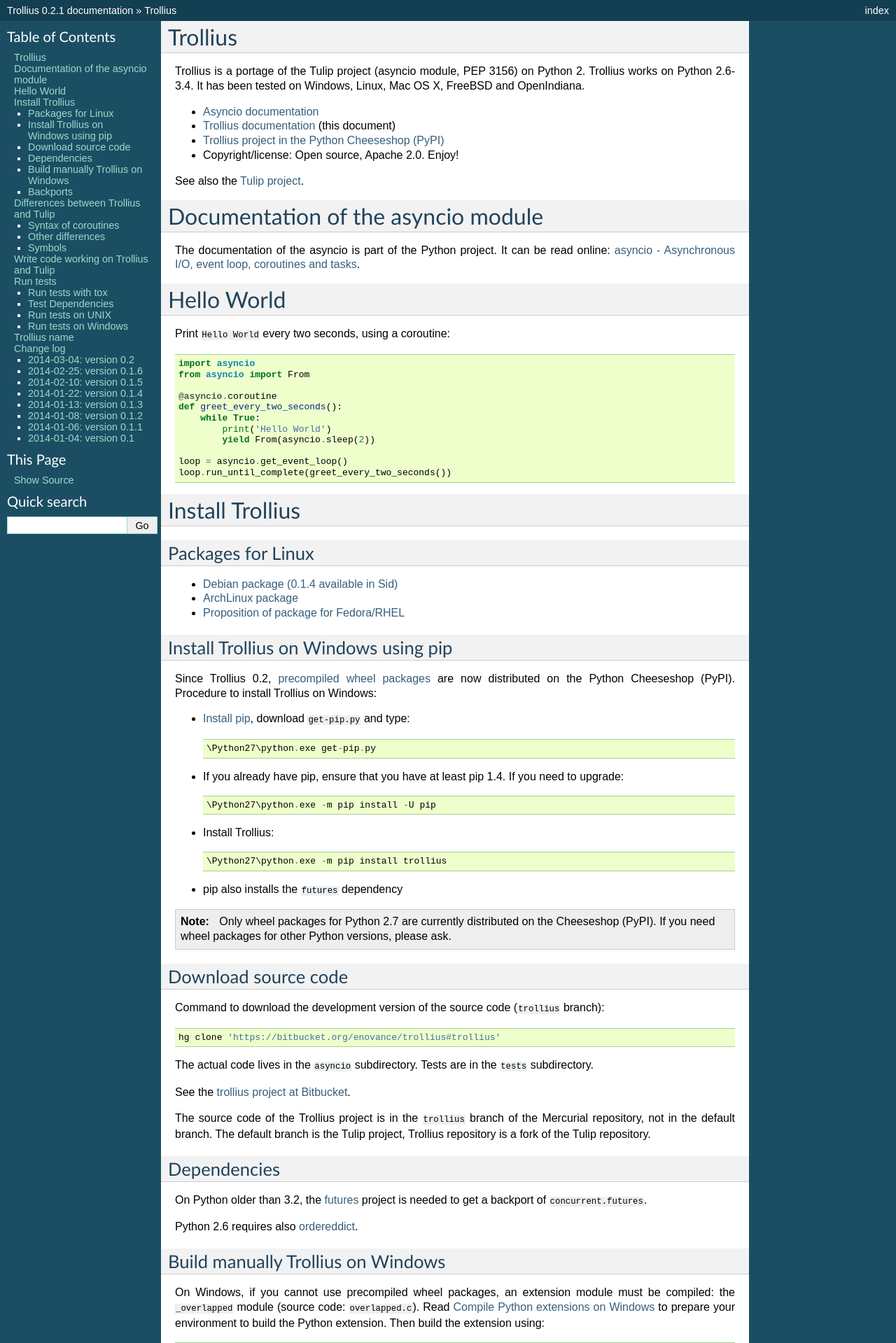
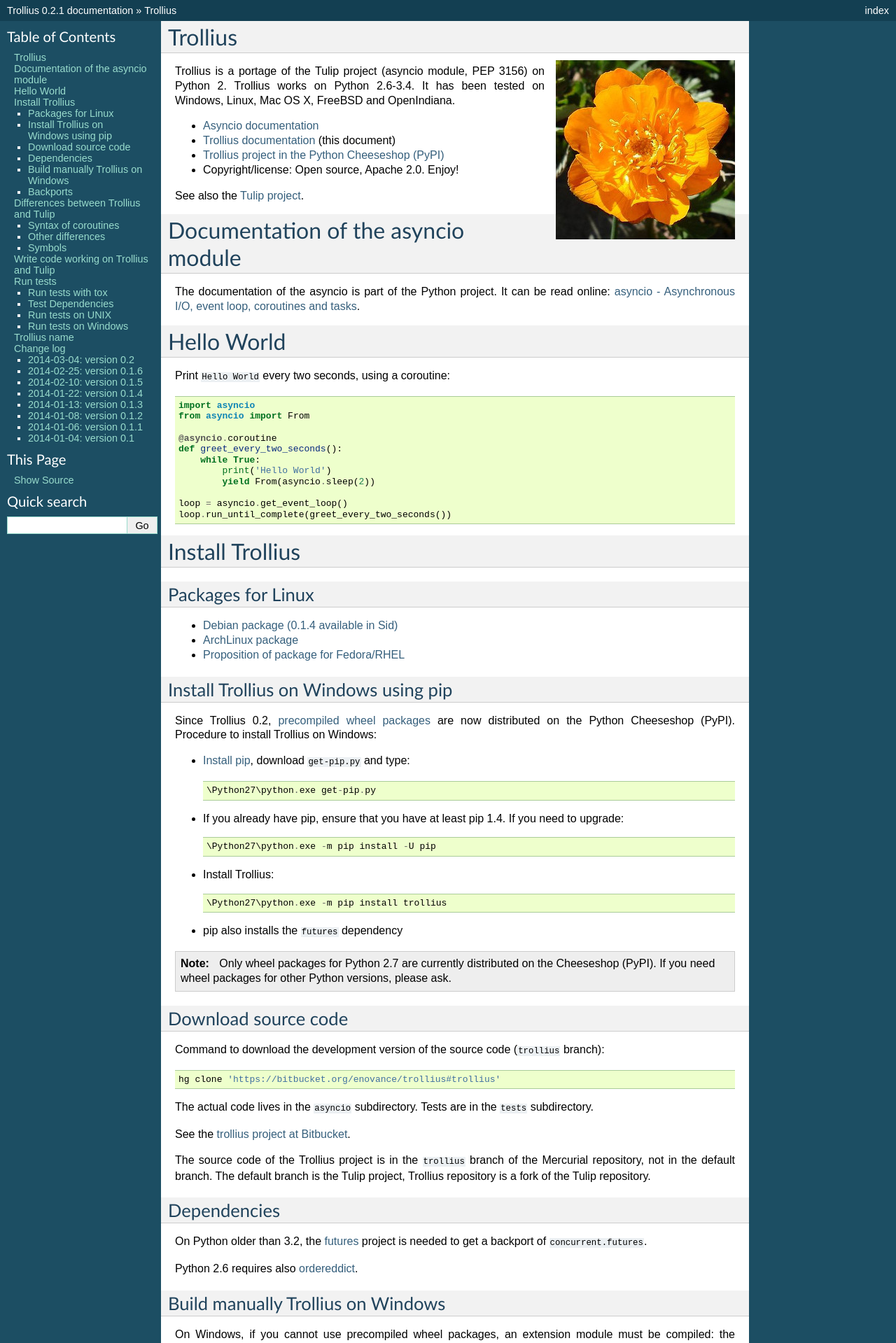
Before and after one commit to openstack-archive/deb-python-trollius, a Sphinx documentation site: the page built from doc/index.rst, in a window 1280 px wide. Shown: the top 1919 px of the page at 70% size. Built offline with Sphinx 7.4.7, drawn with Linux system fonts in a browser that asks for light colours.

Commit message:
Add a picture of Trollius flower

```diff
--- a/doc/index.rst
+++ b/doc/index.rst
@@ -1,5 +1,10 @@
 Trollius
 ========
+
+.. image:: trollius.jpg
+   :alt: Trollius altaicus from Khangai Mountains (Mongòlia)
+   :align: right
+   :target: http://commons.wikimedia.org/wiki/File:Trollius_altaicus.jpg
 
 Trollius is a portage of the Tulip project (asyncio module, PEP 3156) on Python
 2. Trollius works on Python 2.6-3.4. It has been tested on Windows, Linux,
```
Also changed, not shown: doc/trollius.jpg (added), 1 other file.
